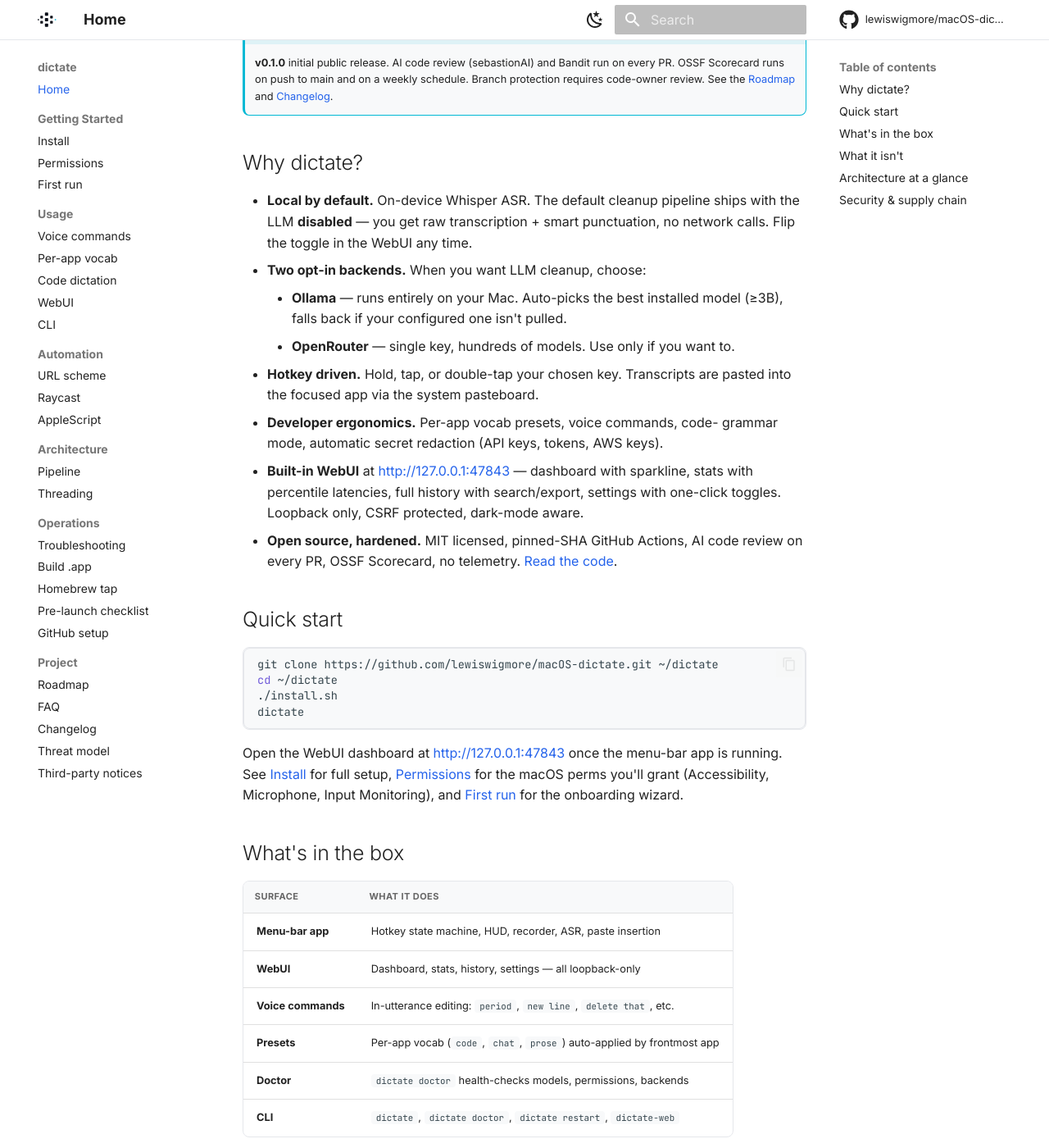
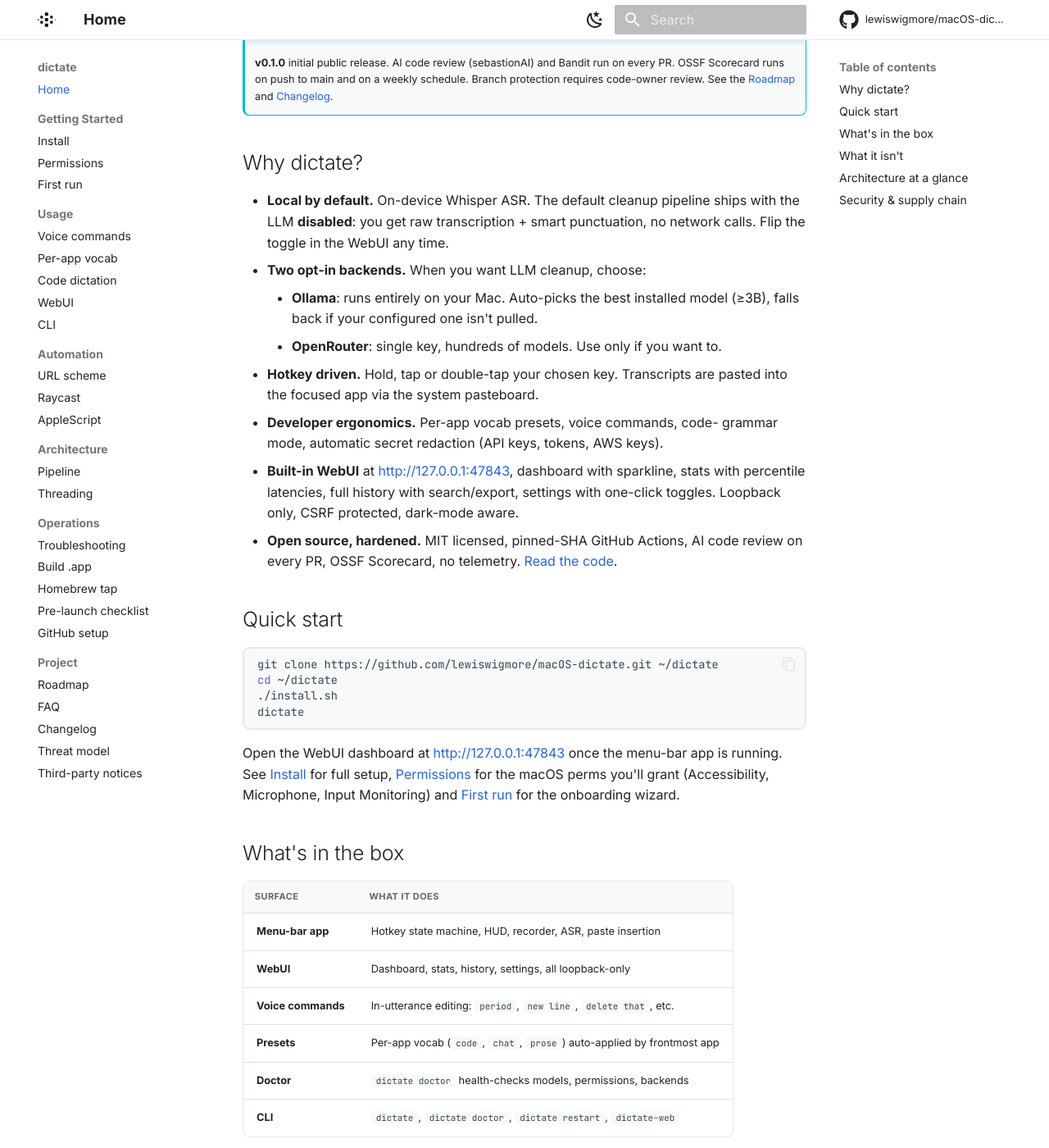
Before and after one commit to lewiswigmore/macOS-dictate, an MkDocs documentation site: the page built from docs/index.md, in a window 1280 px wide and 1400 px high, scrolled down 371 px. Shown: the whole window at 82% size. Built offline with MkDocs 1.6.1 and Material for MkDocs 9.7.7, drawn with Linux system fonts in a browser that asks for light colours; comment, search, counter and statistics services are not loaded; some of the changed text lies outside the part shown.

Commit message:
docs: copy review and edit (#38)
Light copy pass across the docs site.

Co-authored-by: lewiswigmore <lewis@wigmore.dev>
Co-authored-by: Copilot <223556219+Copilot@users.noreply.github.com>

```diff
--- a/docs/index.md
+++ b/docs/index.md
@@ -5,8 +5,8 @@
 > no account, no required network calls.
 
 <div class="dictate-chips" markdown>
-  <span class="dictate-chip">🔒 <strong>Local-by-default</strong> — audio never leaves your Mac</span>
-  <span class="dictate-chip">⌨️ Hotkey driven — hold, tap, double-tap</span>
+  <span class="dictate-chip">🔒 <strong>Local-by-default</strong>: audio never leaves your Mac</span>
+  <span class="dictate-chip">⌨️ Hotkey driven, hold, tap, double-tap</span>
   <span class="dictate-chip">🦙 Ollama or 🛰 OpenRouter for optional cleanup</span>
   <span class="dictate-chip">🧰 WebUI dashboard, stats, history, search</span>
   <span class="dictate-chip">📜 MIT licensed</span>
@@ -21,17 +21,17 @@
 ## Why dictate?
 
 - **Local by default.** On-device Whisper ASR. The default cleanup pipeline
-  ships with the LLM **disabled** — you get raw transcription + smart
+  ships with the LLM **disabled**: you get raw transcription + smart
   punctuation, no network calls. Flip the toggle in the WebUI any time.
 - **Two opt-in backends.** When you want LLM cleanup, choose:
-    - **Ollama** — runs entirely on your Mac. Auto-picks the best installed
+    - **Ollama**: runs entirely on your Mac. Auto-picks the best installed
       model (≥3B), falls back if your configured one isn't pulled.
-    - **OpenRouter** — single key, hundreds of models. Use only if you want to.
-- **Hotkey driven.** Hold, tap, or double-tap your chosen key. Transcripts
+    - **OpenRouter**: single key, hundreds of models. Use only if you want to.
+- **Hotkey driven.** Hold, tap or double-tap your chosen key. Transcripts
   are pasted into the focused app via the system pasteboard.
 - **Developer ergonomics.** Per-app vocab presets, voice commands, code-
   grammar mode, automatic secret redaction (API keys, tokens, AWS keys).
-- **Built-in WebUI** at <http://127.0.0.1:47843> — dashboard with sparkline,
+- **Built-in WebUI** at <http://127.0.0.1:47843>, dashboard with sparkline,
   stats with percentile latencies, full history with search/export, settings
   with one-click toggles. Loopback only, CSRF protected, dark-mode aware.
 - **Open source, hardened.** MIT licensed, pinned-SHA GitHub Actions,
@@ -49,15 +49,14 @@ dictate
 
 Open the WebUI dashboard at <http://127.0.0.1:47843> once the menu-bar app
 is running. See [Install](usage.md) for full setup, [Permissions](permissions.md)
-for the macOS perms you'll grant (Accessibility, Microphone, Input Monitoring),
-and [First run](first-run.md) for the onboarding wizard.
+for the macOS perms you'll grant (Accessibility, Microphone, Input Monitoring) and [First run](first-run.md) for the onboarding wizard.
 
 ## What's in the box
 
 | Surface           | What it does |
 |-------------------|--------------|
 | **Menu-bar app**  | Hotkey state machine, HUD, recorder, ASR, paste insertion |
-| **WebUI**         | Dashboard, stats, history, settings — all loopback-only |
+| **WebUI**         | Dashboard, stats, history, settings, all loopback-only |
 | **Voice commands**| In-utterance editing: `period`, `new line`, `delete that`, etc. |
 | **Presets**       | Per-app vocab (`code`, `chat`, `prose`) auto-applied by frontmost app |
 | **Doctor**        | `dictate doctor` health-checks models, permissions, backends |
```
